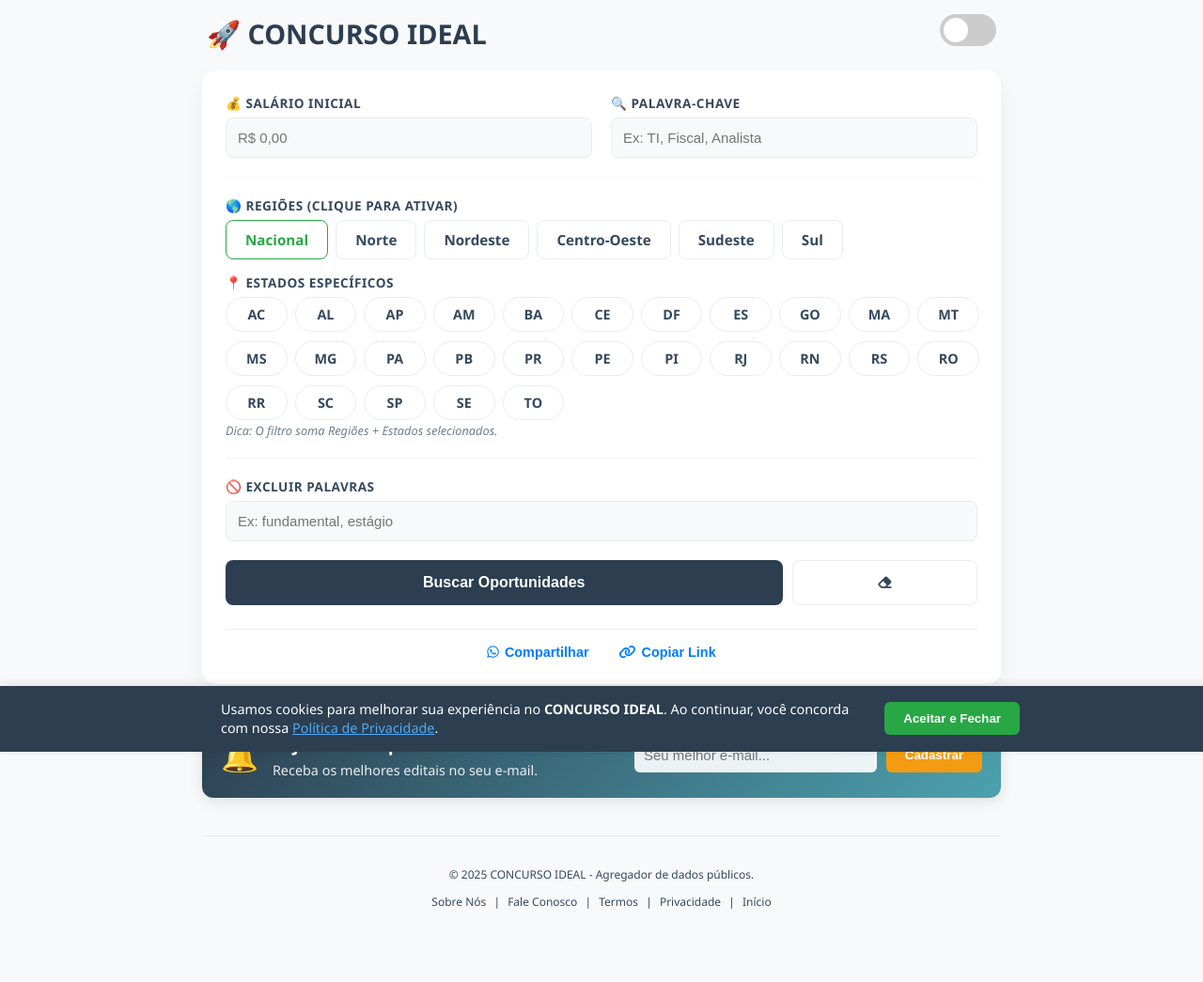
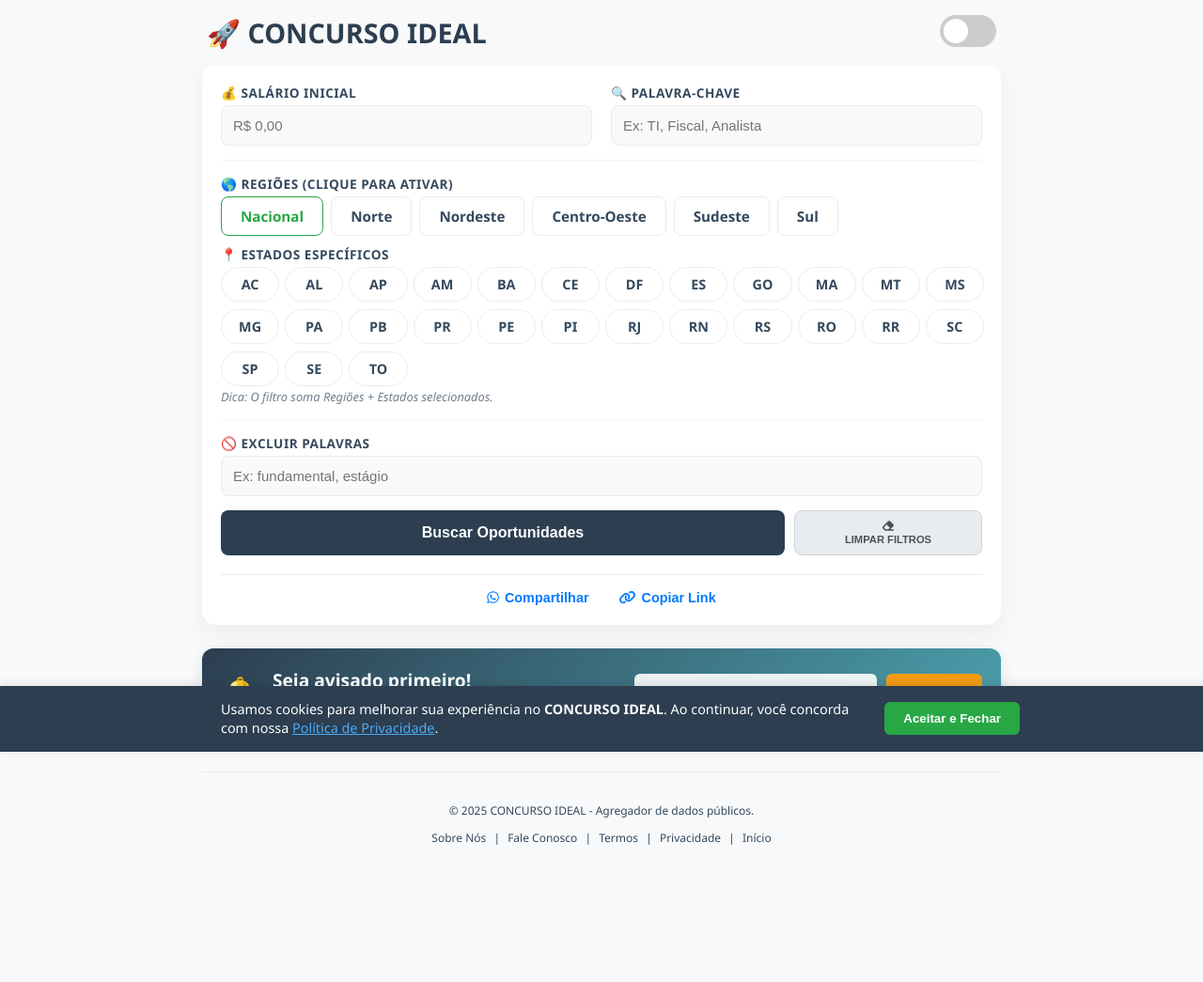
Before and after one commit to irislenisson/concurso-flask-app, a Flask app: page / in a window 1280 px wide. Shown: the whole page at 94% size. After the commit the page ends 899 px from the top, so only its background shows below. Run offline with Flask 3, Linux system fonts and the light colour scheme.

Commit message:
Atualização visual 5

```diff
--- a/static/css/style.css
+++ b/static/css/style.css
@@ -1,4 +1,4 @@
-/* static/css/style.css - Versão Final: Pílulas, Grid 75/25 e Espaçamento Otimizado */
+/* static/css/style.css - Versão "Padrão Ouro" Compacta com Pílulas */
 
 /* VARIÁVEIS DE CORES */
 :root {
@@ -14,6 +14,10 @@
     --skeleton-mid: #f8f9fa;
     --skeleton-end: #e9ecef;
     --input-bg: #f8f9fa;
+    /* Novas cores para o botão Limpar */
+    --btn-clear-bg: #e9ecef;
+    --btn-clear-text: #495057;
+    --btn-clear-border: #ced4da;
 }
 
 [data-theme="dark"] {
@@ -29,6 +33,9 @@
     --skeleton-mid: #3d3d3d;
     --skeleton-end: #2d2d2d;
     --input-bg: #2d2d2d;
+    --btn-clear-bg: #2d2d2d;
+    --btn-clear-text: #adb5bd;
+    --btn-clear-border: #495057;
 }
 
 body {
@@ -48,7 +55,7 @@ body {
     display: flex;
     justify-content: space-between;
     align-items: center;
-    margin-bottom: 20px;
+    margin-bottom: 15px; /* Reduzido levemente */
     padding: 0 5px;
 }
 
@@ -64,24 +71,24 @@ h1 {
 
 form {
     background: var(--bg-container);
-    padding: 25px;
+    padding: 20px; /* Padding um pouco mais compacto */
     border-radius: 15px;
     box-shadow: 0 10px 25px var(--card-shadow);
     display: grid;
-    gap: 15px; /* Mantém respiro entre os blocos principais */
+    gap: 10px; /* GAP REDUZIDO PARA 10PX (SOLICITADO) */
 }
 
-/* Ajuste para inputs ficarem lado a lado no PC e empilhados no mobile */
+/* Coluna dupla PC / Única Mobile */
 .form-cols {
     display: grid;
     grid-template-columns: 1fr 1fr;
-    gap: 20px;
+    gap: 15px; /* Gap interno dos inputs */
 }
 
 label {
     font-weight: 700;
     color: var(--text-secondary);
-    margin-bottom: 6px;
+    margin-bottom: 4px;
     display: block;
     font-size: 0.85em;
     text-transform: uppercase;
@@ -118,13 +125,12 @@ input:focus { border-color: var(--primary-color); background: var(--bg-container
 /* --- ESTADOS (UF) ESTILO PÍLULA --- */
 .uf-grid {
     display: grid;
-    /* Pílula: Mínimo 60px para caber texto e ficar largo */
     grid-template-columns: repeat(auto-fill, minmax(60px, 1fr));
-    gap: 10px;
+    gap: 8px; /* Gap um pouco menor entre as pílulas */
 }
 
 .uf-btn {
-    border-radius: 50px; /* Borda totalmente redonda */
+    border-radius: 50px;
     padding: 8px 0;
     text-align: center;
     justify-content: center;
@@ -137,60 +143,65 @@ input:focus { border-color: var(--primary-color); background: var(--bg-container
 .region-btn[data-value="Nacional"] { border-color: #28a745; color: #28a745; }
 .region-btn[data-value="Nacional"].active { background-color: #28a745; color: white; }
 
-/* --- OTIMIZAÇÃO DE ESPAÇO (ESTADOS -> EXCLUIR) --- */
+.section-divider {
+    border-top: 1px solid var(--border-color);
+    margin: 5px 0; /* Margem reduzida */
+    opacity: 0.5;
+}
+
 .help-text {
     font-size: 0.8em;
     color: var(--text-secondary);
-    margin-top: 2px; /* Colado nos botões */
+    margin-top: 2px;
     font-style: italic;
     opacity: 0.7;
-    margin-bottom: 0; /* Remove margem inferior */
+    margin-bottom: 0;
 }
 
-.section-divider {
-    border-top: 1px solid var(--border-color);
-    margin: 5px 0; /* Reduzido drasticamente o espaço do divisor */
-    opacity: 0.5;
-}
-
-/* --- GRID DE AÇÃO (75% / 25%) --- */
+/* --- GRID DE AÇÃO (BUSCAR + LIMPAR) --- */
 .search-grid {
     display: grid;
-    grid-template-columns: 3fr 1fr; /* 3 partes busca, 1 parte limpar */
+    grid-template-columns: 3fr 1fr; /* 75% / 25% */
     gap: 10px;
     margin-top: 5px;
 }
 
-/* Botão Buscar (Original) Ajustado para o Grid */
+/* Botão Buscar */
 input[type="submit"] {
     background-color: #2c3e50; color: #fff; border: none; cursor: pointer;
-    font-weight: bold; padding: 0; /* Padding zerado pois usamos height fixa */
-    height: 48px; /* Altura fixa para alinhar */
+    font-weight: bold; padding: 0;
+    height: 48px;
     font-size: 16px; border-radius: 8px;
     transition: transform 0.2s; width: 100%; margin-top: 0;
     display: flex; align-items: center; justify-content: center;
 }
 input[type="submit"]:hover { background-color: #1a252f; transform: translateY(-2px); }
 
-/* Botão Limpar (Novo) */
+/* Botão Limpar (Cinza Claro Visível) */
 .btn-clear {
-    background-color: var(--bg-container);
-    color: var(--text-secondary);
-    border: 1px solid var(--border-color);
+    background-color: var(--btn-clear-bg); /* Cinza Claro definido no root */
+    color: var(--btn-clear-text); /* Texto cinza escuro */
+    border: 1px solid var(--btn-clear-border); /* Borda visível */
     border-radius: 8px;
     cursor: pointer;
-    font-weight: 700;
-    font-size: 0.9em;
+    font-weight: 800; /* Letra grossa para leitura em tamanho pequeno */
+    font-size: 0.7rem; /* Tamanho reduzido para caber "LIMPAR FILTROS" */
     height: 48px;
     display: flex;
+    flex-direction: column; /* Ícone em cima do texto ou ao lado, vamos tentar centralizar */
     align-items: center;
     justify-content: center;
-    gap: 5px;
+    gap: 2px;
     transition: all 0.2s;
+    line-height: 1.1;
+    text-transform: uppercase;
+    text-align: center;
+    padding: 0 5px;
 }
-.btn-clear:hover { background-color: #e2e8f0; color: #dc3545; border-color: #dc3545; }
+.btn-clear:hover { background-color: #ced4da; color: #dc3545; border-color: #dc3545; }
+.btn-clear i { font-size: 1.1em; } /* Ícone um pouco maior */
 
-/* Botões de Compartilhar (Linha Abaixo) */
+/* Área Compartilhar */
 .share-row {
     display: flex;
     justify-content: center;
@@ -209,7 +220,7 @@ input[type="submit"]:hover { background-color: #1a252f; transform: translateY(-2
 
 /* NEWSLETTER */
 .newsletter-box {
-    margin-top: 30px;
+    margin-top: 25px;
     background: linear-gradient(135deg, #2c3e50, #4ca1af);
     border-radius: 12px;
     padding: 20px;
@@ -281,11 +292,11 @@ input:checked + .slider .moon-icon { opacity: 1; }
 .btn-zap-small { background-color: #25D366; }
 .btn-zap-small:hover { background-color: #128C7E; transform: translateY(-2px); }
 
+/* FOOTER & EXTRAS */
 .legal-footer { margin-top: 40px; text-align: center; font-size: 0.75em; color: var(--text-secondary); border-top: 1px solid var(--border-color); padding-top: 20px; }
 .legal-footer a { color: var(--text-secondary); text-decoration: none; margin: 0 5px; }
 .legal-footer a:hover { text-decoration: underline; }
 
-/* Auxiliares */
 .skeleton { background: var(--skeleton-start); background: linear-gradient(90deg, var(--skeleton-start) 25%, var(--skeleton-mid) 50%, var(--skeleton-end) 75%); background-size: 200% 100%; animation: loading 1.5s infinite; border-radius: 4px; margin-bottom: 8px; }
 @keyframes loading { 0% { background-position: 200% 0; } 100% { background-position: -200% 0; } }
 .skeleton-card { background: var(--bg-container); padding: 25px; border-left: 5px solid var(--border-color); border-radius: 10px; margin-bottom: 20px; }
@@ -314,7 +325,5 @@ input:checked + .slider .moon-icon { opacity: 1; }
     .cookie-content { flex-direction: column; text-align: center; }
     .cookie-btn { width: 100%; }
     .news-form { width: 100%; }
-
-    /* INPUTS EM COLUNA ÚNICA NO CELULAR */
     .form-cols { grid-template-columns: 1fr !important; }
 }
--- a/static/js/script.js
+++ b/static/js/script.js
@@ -17,7 +17,7 @@ document.querySelectorAll('.filter-btn').forEach(btn => {
     btn.addEventListener('click', () => { btn.classList.toggle('active'); });
 });
 
-// --- FUNÇÃO LIMPAR FILTROS (NOVA) ---
+// --- FUNÇÃO LIMPAR FILTROS ---
 function limparFiltros() {
     document.getElementById('searchForm').reset();
     document.querySelectorAll('.filter-btn').forEach(btn => {
@@ -26,6 +26,8 @@ function limparFiltros() {
     document.getElementById('resultados-container').innerHTML = '';
     document.getElementById('btn-load-more').style.display = 'none';
     document.getElementById('status-msg').style.display = 'none';
+
+    // Reseta URL
     window.history.pushState({}, '', window.location.pathname);
 }
 
--- a/templates/index.html
+++ b/templates/index.html
@@ -4,7 +4,7 @@
 
 {% block content %}
     <form id="searchForm">
-        <div class="form-cols">
+        <div style="display: grid; grid-template-columns: 1fr 1fr; gap: 20px;" class="form-cols">
             <div>
                 <label>💰 Salário Inicial</label>
                 <input type="tel" id="salario_minimo" placeholder="R$ 0,00" oninput="formatarMoeda(this)">
@@ -59,8 +59,10 @@
 
         <div class="search-grid">
             <input type="submit" id="btn-buscar" value="Buscar Oportunidades">
+
             <button type="button" class="btn-clear" onclick="limparFiltros()" title="Limpar todos os filtros">
                 <i class="fas fa-eraser"></i>
+                <span>LIMPAR FILTROS</span>
             </button>
         </div>
 
```
